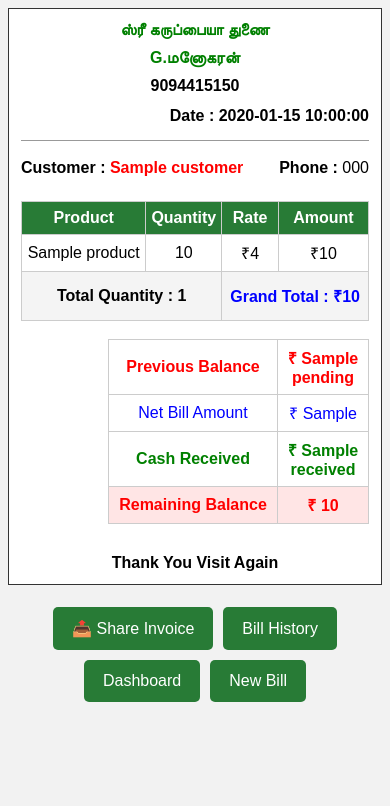
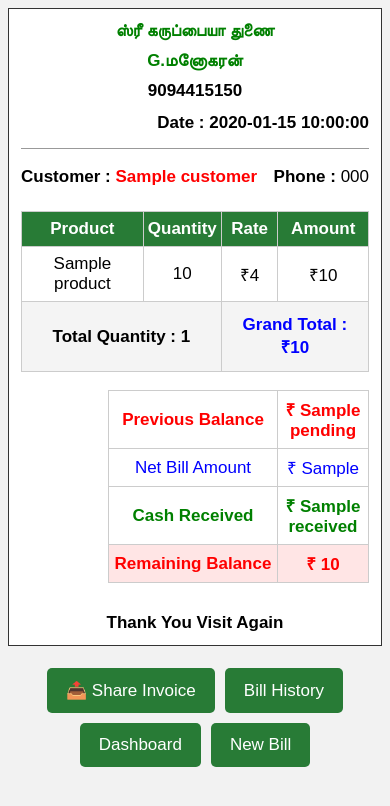
Before and after one commit to kapilraj26/billgenerate, a Flask app: template templates/invoice.html in a window 390 px wide. Shown: the top 806 px of the page. Run offline with Flask 3, Linux system fonts and the light colour scheme; the template is opened without the code that fills it: most values are stand-ins (such as "Sample title", 1, 10 or a date in 2020); parts of the project's set-up code (start-up, migrations or seed data) failed here and were passed over.

Commit message:
Update invoice.html

```diff
--- a/templates/invoice.html
+++ b/templates/invoice.html
@@ -31,11 +31,11 @@
             border: 1px solid #333;
         }
 
-        /* ALL INVOICE TEXT - 16PX */
+        /* ALL INVOICE TEXT - 17PX */
 
         .invoice,
         .invoice * {
-            font-size: 16px !important;
+            font-size: 17px !important;
         }
 
         /* HEADER */
@@ -193,7 +193,7 @@
             border-radius: 5px;
             color: white;
             background: #287b36;
-            font-size: 16px;
+            font-size: 17px;
             cursor: pointer;
         }
 
@@ -215,7 +215,7 @@
 
             .invoice,
             .invoice * {
-                font-size: 16px !important;
+                font-size: 17px !important;
             }
 
             .customer-details {
```
